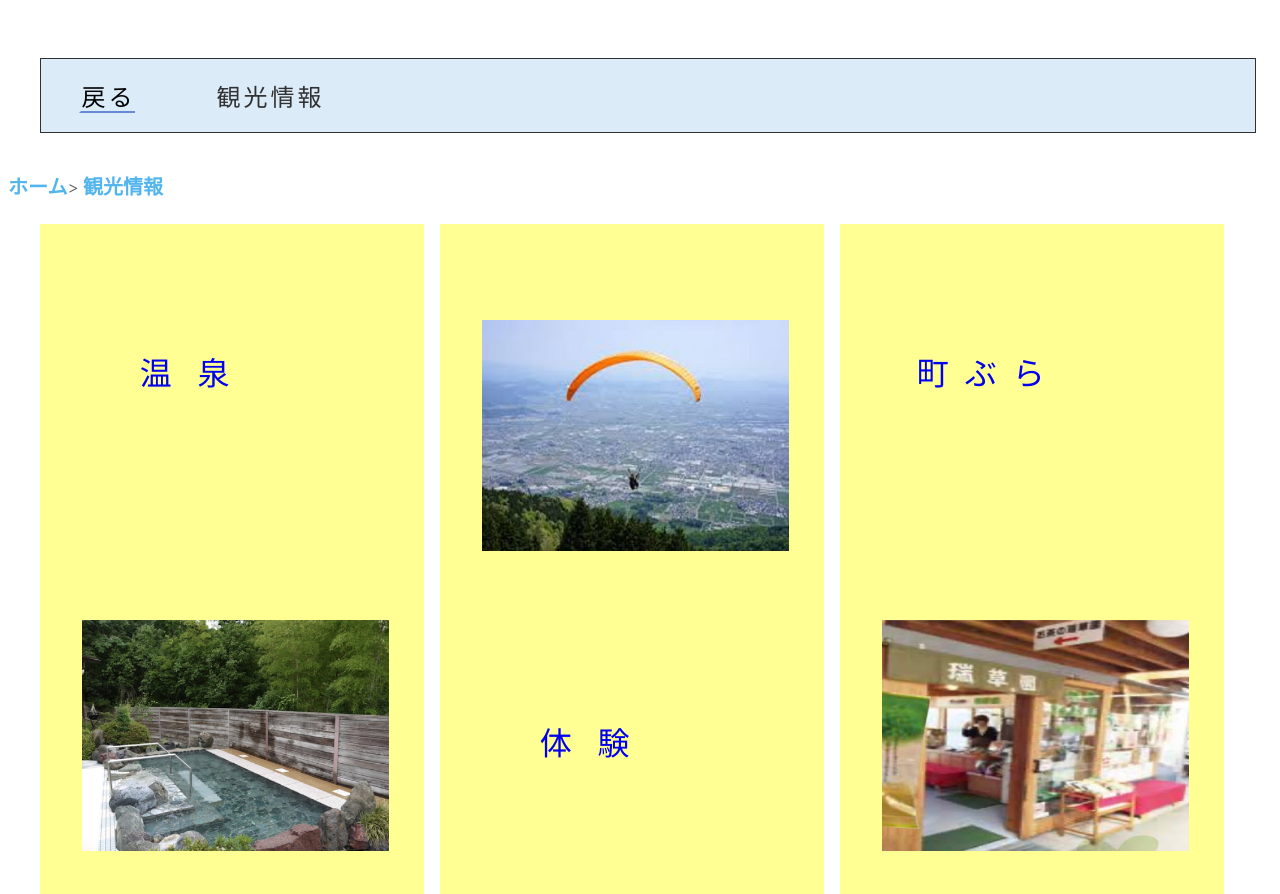
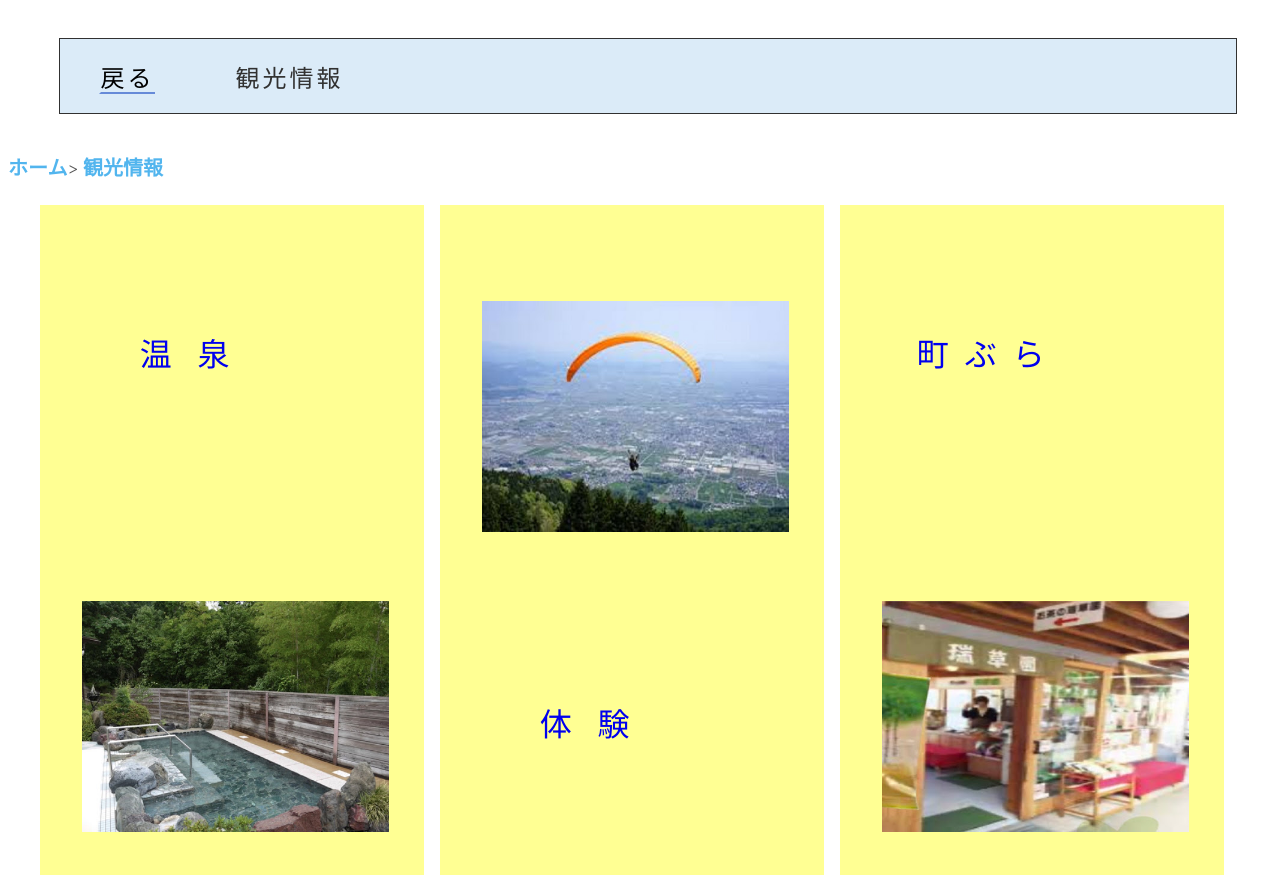
Before and after one commit to fujita25/sample, a plain HTML site: page kk/kk.html in a window 1280 px wide. Drawn offline with Linux system fonts and the light colour scheme; files that its build step writes are made by us from their sources; files whose address does not match are found by name.

Commit message:
Update style.css

```diff
--- a/css/style.css
+++ b/css/style.css
@@ -525,10 +525,10 @@ header h1{
     padding-bottom: 1.5%; /*文字下部に余白*/
     padding-left: 3%; /*文字左側に余白*/
     padding-right: 3%; /*文字右側に余白*/
-    margin-top: 4.5%;
+    margin-top: 3%;
     margin-bottom: 3%;
-    margin-left:2.5%;
-    margin-right:2.5%;
+    margin-left:4%;
+    margin-right:4%;
     border:1px solid #313131; /*文字の周りに線を描く*/
     letter-spacing: 3px; /*文字と文字の間隔をあける*/
     font-weight:400; /*文字の太さの変更*/
```
